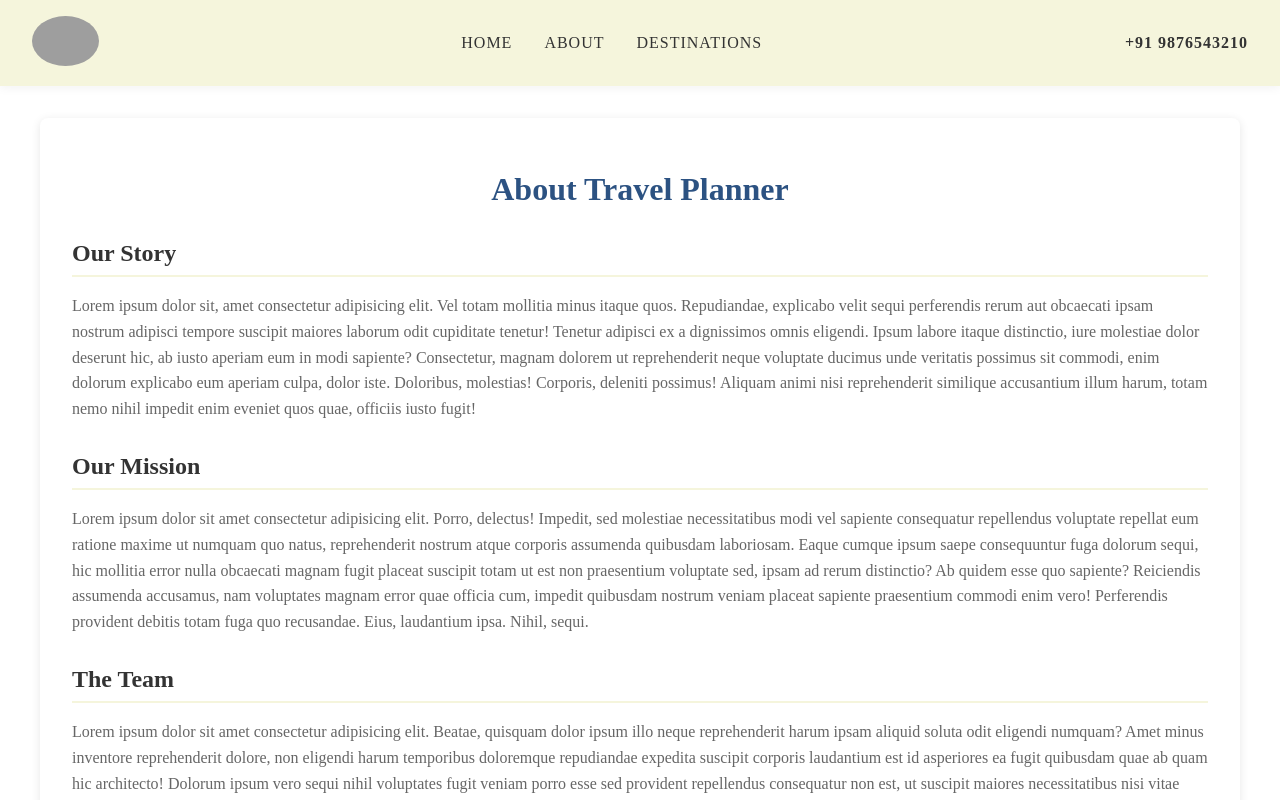
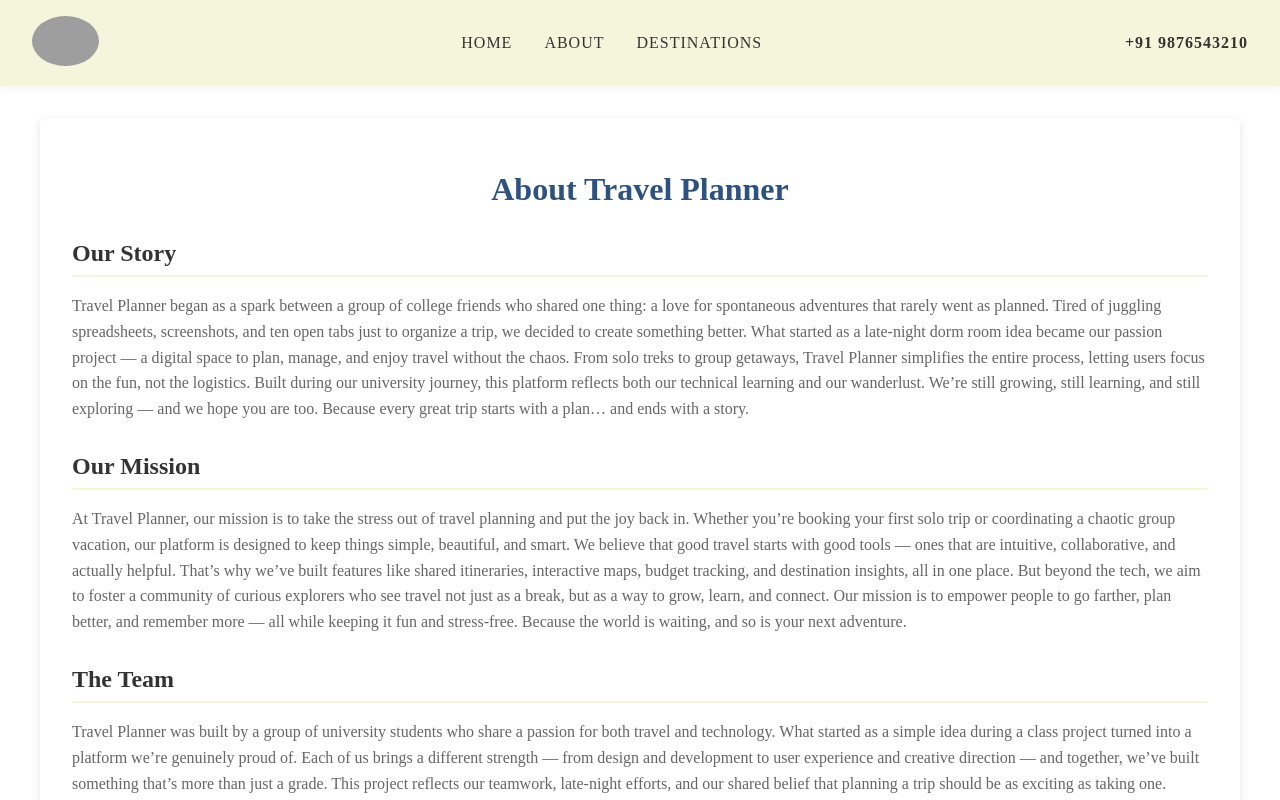
Before and after one commit to OnlineBunker/Travel-Planner, a React (Vite) app: page /about in a window 1280 px wide. Both pictures are taken after a click on the button "Get Started". Shown: the top 800 px of the page. Built offline with nearby package versions, Linux system fonts and the light colour scheme; grey boxes are pictures that could not be loaded.

Commit message:
Update about.jsx

```diff
--- a/src/components/about.jsx
+++ b/src/components/about.jsx
@@ -8,15 +8,15 @@ const About = () => {
         <h1>About Travel Planner</h1>
         <div className="about-section">
           <h2>Our Story</h2>
-          <p>Lorem ipsum dolor sit, amet consectetur adipisicing elit. Vel totam mollitia minus itaque quos. Repudiandae, explicabo velit sequi perferendis rerum aut obcaecati ipsam nostrum adipisci tempore suscipit maiores laborum odit cupiditate tenetur! Tenetur adipisci ex a dignissimos omnis eligendi. Ipsum labore itaque distinctio, iure molestiae dolor deserunt hic, ab iusto aperiam eum in modi sapiente? Consectetur, magnam dolorem ut reprehenderit neque voluptate ducimus unde veritatis possimus sit commodi, enim dolorum explicabo eum aperiam culpa, dolor iste. Doloribus, molestias! Corporis, deleniti possimus! Aliquam animi nisi reprehenderit similique accusantium illum harum, totam nemo nihil impedit enim eveniet quos quae, officiis iusto fugit!</p>
+          <p>Travel Planner began as a spark between a group of college friends who shared one thing: a love for spontaneous adventures that rarely went as planned. Tired of juggling spreadsheets, screenshots, and ten open tabs just to organize a trip, we decided to create something better. What started as a late-night dorm room idea became our passion project — a digital space to plan, manage, and enjoy travel without the chaos. From solo treks to group getaways, Travel Planner simplifies the entire process, letting users focus on the fun, not the logistics. Built during our university journey, this platform reflects both our technical learning and our wanderlust. We’re still growing, still learning, and still exploring — and we hope you are too. Because every great trip starts with a plan… and ends with a story.</p>
         </div>
         <div className="about-section">
           <h2>Our Mission</h2>
-          <p>Lorem ipsum dolor sit amet consectetur adipisicing elit. Porro, delectus! Impedit, sed molestiae necessitatibus modi vel sapiente consequatur repellendus voluptate repellat eum ratione maxime ut numquam quo natus, reprehenderit nostrum atque corporis assumenda quibusdam laboriosam. Eaque cumque ipsum saepe consequuntur fuga dolorum sequi, hic mollitia error nulla obcaecati magnam fugit placeat suscipit totam ut est non praesentium voluptate sed, ipsam ad rerum distinctio? Ab quidem esse quo sapiente? Reiciendis assumenda accusamus, nam voluptates magnam error quae officia cum, impedit quibusdam nostrum veniam placeat sapiente praesentium commodi enim vero! Perferendis provident debitis totam fuga quo recusandae. Eius, laudantium ipsa. Nihil, sequi.</p>
+          <p>At Travel Planner, our mission is to take the stress out of travel planning and put the joy back in. Whether you’re booking your first solo trip or coordinating a chaotic group vacation, our platform is designed to keep things simple, beautiful, and smart. We believe that good travel starts with good tools — ones that are intuitive, collaborative, and actually helpful. That’s why we’ve built features like shared itineraries, interactive maps, budget tracking, and destination insights, all in one place. But beyond the tech, we aim to foster a community of curious explorers who see travel not just as a break, but as a way to grow, learn, and connect. Our mission is to empower people to go farther, plan better, and remember more — all while keeping it fun and stress-free. Because the world is waiting, and so is your next adventure.</p>
         </div>
         <div className="about-section">
           <h2>The Team</h2>
-          <p>Lorem ipsum dolor sit amet consectetur adipisicing elit. Beatae, quisquam dolor ipsum illo neque reprehenderit harum ipsam aliquid soluta odit eligendi numquam? Amet minus inventore reprehenderit dolore, non eligendi harum temporibus doloremque repudiandae expedita suscipit corporis laudantium est id asperiores ea fugit quibusdam quae ab quam hic architecto! Dolorum ipsum vero sequi nihil voluptates fugit veniam porro esse sed provident repellendus consequatur non est, ut suscipit maiores necessitatibus nisi vitae aliquid ratione aspernatur magnam incidunt, obcaecati quam. Quod cupiditate soluta, ratione, harum, illum voluptates quidem eius repudiandae quibusdam fugiat sit!</p>
+          <p>Travel Planner was built by a group of university students who share a passion for both travel and technology. What started as a simple idea during a class project turned into a platform we’re genuinely proud of. Each of us brings a different strength — from design and development to user experience and creative direction — and together, we’ve built something that’s more than just a grade. This project reflects our teamwork, late-night efforts, and our shared belief that planning a trip should be as exciting as taking one. Though we’re still students, Travel Planner is our way of turning big ideas into real tools for real people — and we’re only just getting started.</p>
         </div>
       </div>
     </div>
```
